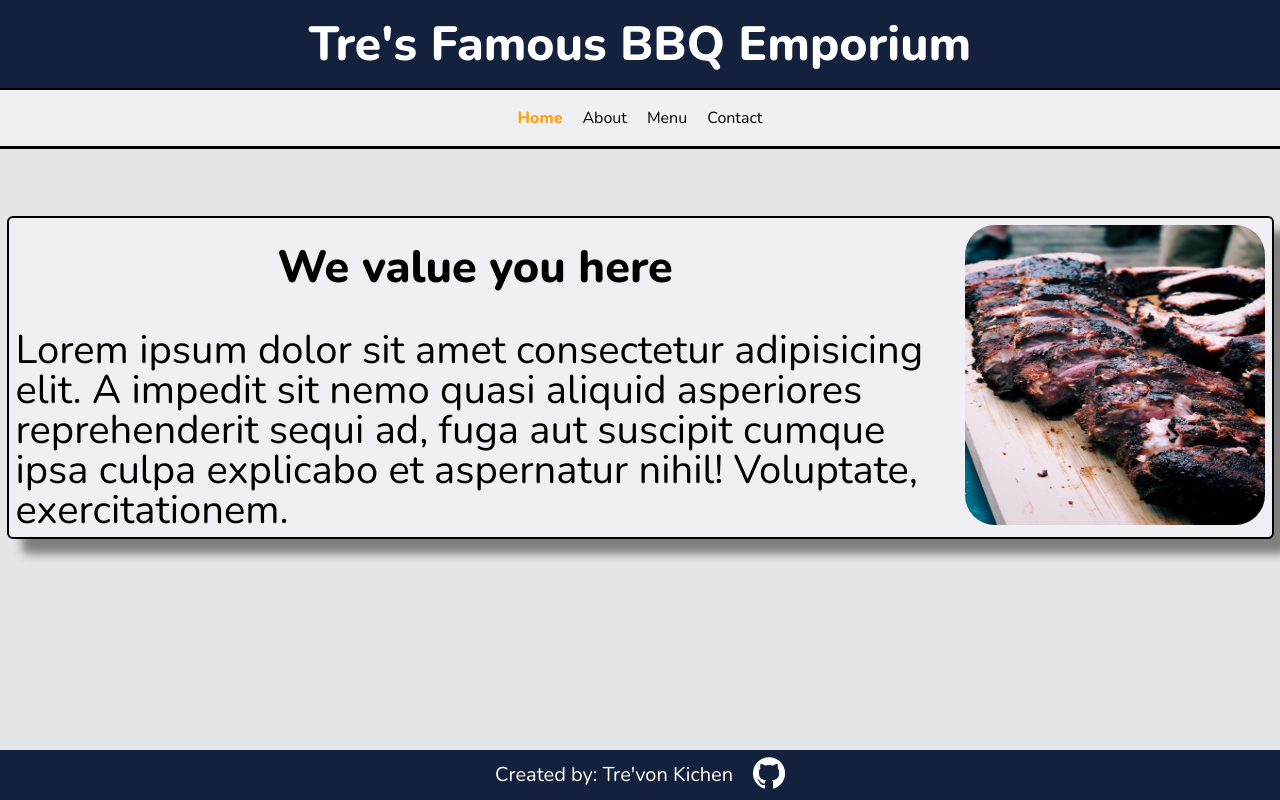
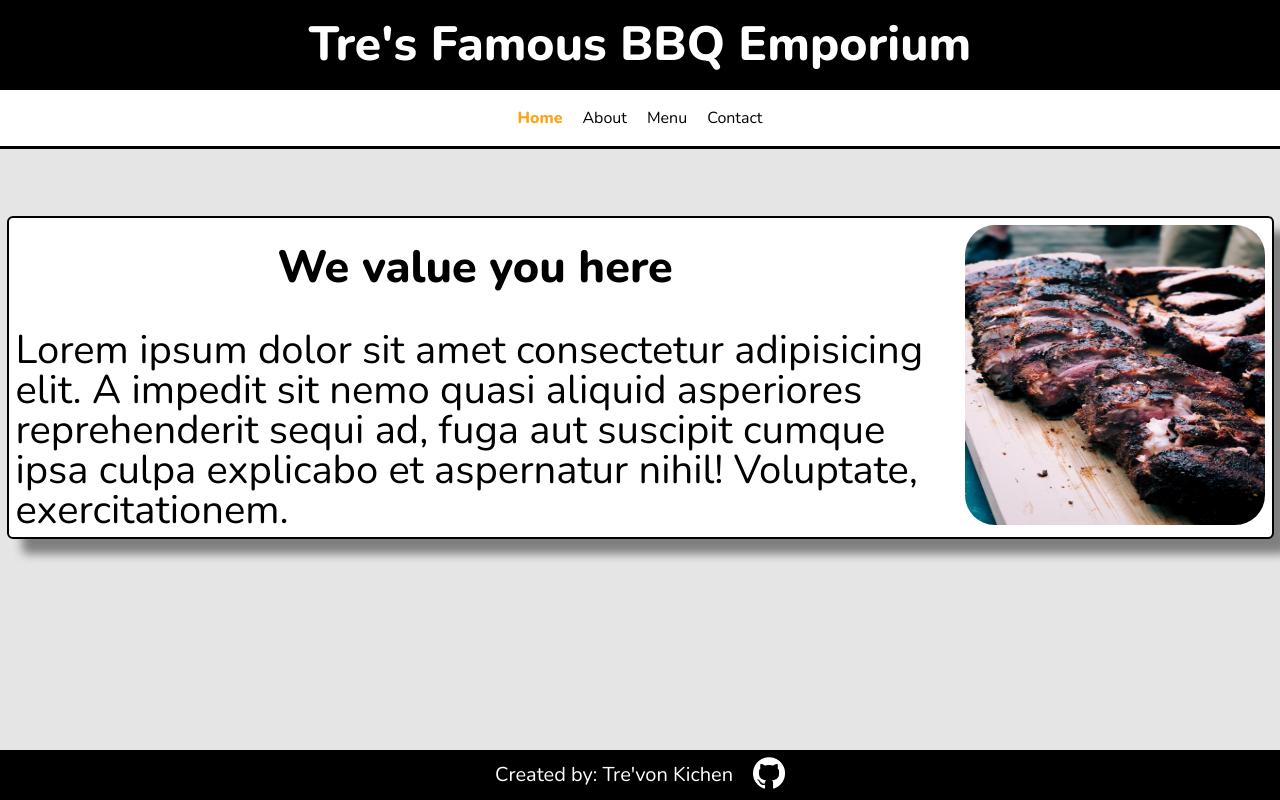
Before and after one commit to trekitch/restaurant, a website built with webpack: page dist/index.html in a window 1280 px wide. Built offline with nearby package versions, Linux system fonts and the light colour scheme.

Commit message:
added better styling

```diff
--- a/src/style.css
+++ b/src/style.css
@@ -44,10 +44,22 @@ body {
     text-align: center;
     padding: 20px;
     font-size: 48px;
-    background-color: #14213d;
-    color: #ffffff ;
     font-weight: 700;
 }
+
+.header,
+footer {
+    background-color: #000000;
+    color: white;
+}
+
+.navbar,
+.infosec,
+.items,
+.contactSec > div {
+    background-color: #ffffff;
+}
+
 
 .navbar {
     display: flex;
@@ -56,7 +68,6 @@ body {
     padding: 20px;
     border-bottom: 3px solid black;
     border-top: 2px solid black;
-    background-color: #F0EFF4;
 }
 
 .navcontain{
@@ -92,7 +103,6 @@ body {
     margin-top: 1em;
     padding: 7px;
     gap: 30px;
-    background-color: #F0EFF4;
 }
 
 .infosec,
@@ -128,7 +138,6 @@ body {
     flex-direction: column;
     text-align: center;
     padding: 10px 15px;
-    background-color: #F0EFF4;
     border-radius: 5px;
 }
 
@@ -155,7 +164,6 @@ body {
     width: 600px;
     padding-left: 35px;
     padding-right: 35px;
-    background-color: #F0EFF4;
     color: black;
 }
 
@@ -216,13 +224,11 @@ body {
 
 footer {
     justify-content: center;
-    background-color: #14213d ;
     display: flex;
     gap: 20px;
     align-items: center;
     padding: 7px;
     margin-top: 12px;
-    color: white;
     font-size: 20px;
     font-weight: 500;
 }
```
Also changed, not shown: dist/main.js.
